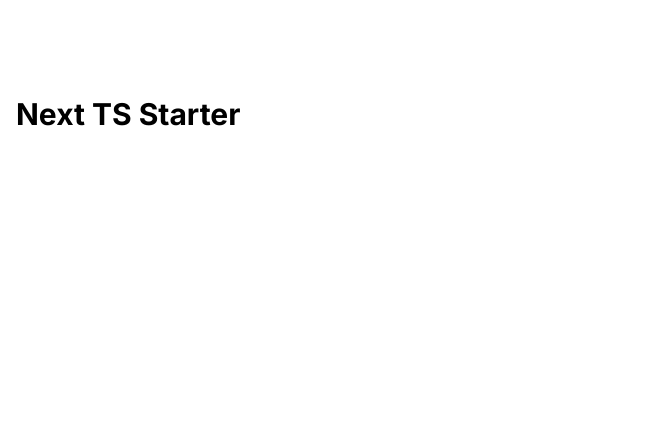
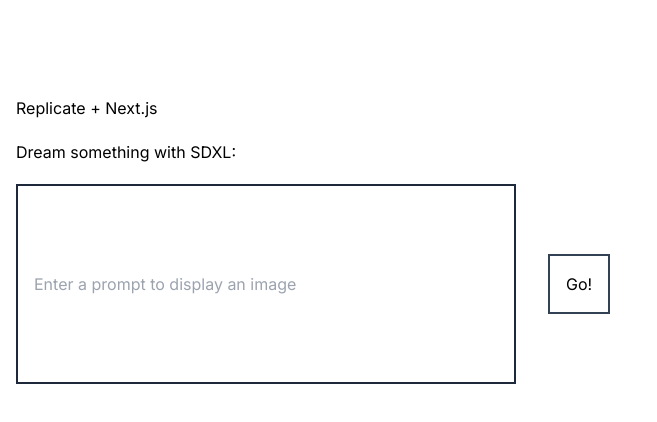
Before and after one commit to kingkwongsta/next-playground, a Next.js app: page / in a window 1280 px wide. Shown: the top 422 px of the page, without its empty margins (0-657 px from the left). Built offline with nearby package versions, Linux system fonts and the light colour scheme.

Commit message:
basic styling of component

```diff
--- a/app/component/replicate.js
+++ b/app/component/replicate.js
@@ -1,3 +1,4 @@
+"use client";
 import { useState } from "react";
 import Image from "next/image";
 
@@ -42,19 +43,22 @@
   };
 
   return (
-    <div className={styles.container}>
+    <div className="space-y-5">
       <h2>Replicate + Next.js</h2>
       <p>
         Dream something with{" "}
         <a href="https://replicate.com/stability-ai/stable-diffusion">SDXL</a>:
       </p>
-      <form className={styles.form} onSubmit={handleSubmit}>
+      <form className="space-x-8" onSubmit={handleSubmit}>
         <input
+          className="border-slate-800 border-2 min-h-[200px] min-w-[500px] p-4"
           type="text"
           name="prompt"
           placeholder="Enter a prompt to display an image"
         />
-        <button type="submit">Go!</button>
+        <button className="border-2 border-slate-700 p-4" type="submit">
+          Go!
+        </button>
       </form>
 
       {error && <div>{error}</div>}
@@ -62,7 +66,7 @@
       {prediction && (
         <div>
           {prediction.output && (
-            <div className={styles.imageWrapper}>
+            <div className="">
               <Image
                 fill
                 src={prediction.output[prediction.output.length - 1]}
--- a/app/page.js
+++ b/app/page.js
@@ -1,10 +1,11 @@
 import Image from "next/image";
+import Replicate from "./component/replicate";
 
 export default function Home() {
   return (
     <section className="py-24">
       <div className="container">
-        <h1 className="text-3xl font-bold">Next TS Starter</h1>
+        <Replicate />
       </div>
     </section>
   );
```
